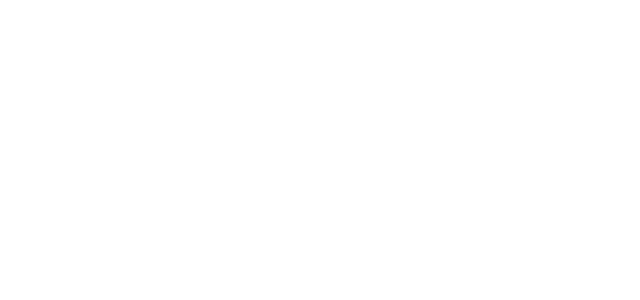
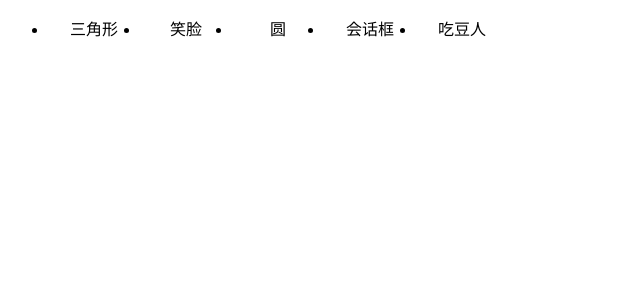
Before and after one commit to attheGarden/vite-test, a Vue app: page /simpleTest in a window 1280 px wide. Before the commit this address had no page. Shown: the top 300 px of the page, without its empty margins (0-640 px from the left). Built offline with nearby package versions, Linux system fonts and the light colour scheme.

Commit message:
简单绘制练习

```diff
--- /dev/null
+++ b/src/components/simpleTest.vue
@@ -0,0 +1,230 @@
+<template>
+  <div class="canvas-wrapper">
+    <div class="menu">
+      <ul>
+        <li @click="drawTriangle">三角形</li>
+        <li @click="drawSmileFace">笑脸</li>
+        <li @click="drawCircle">圆</li>
+        <li @click="drawDialog">会话框</li>
+        <li @click="drawPic">吃豆人</li>
+      </ul>
+    </div>
+    <canvas id="canvas" width="500" height="400"></canvas>
+  </div>
+</template>
+
+<script>
+
+export default {
+  name: 'simpleTest',
+  setup() {
+    const drawTriangle = () => {
+      const canvas = document.getElementById('canvas')
+      const ctx = canvas.getContext('2d')
+      ctx.clearRect(0, 0, canvas.width, canvas.height)
+      ctx.beginPath()
+      ctx.moveTo(25, 25)
+      ctx.lineTo(100, 25)
+      ctx.lineTo(25, 105)
+      ctx.fill()
+
+      ctx.beginPath()
+      ctx.moveTo(125, 125);
+      ctx.lineTo(125, 45);
+      ctx.lineTo(45, 125);
+      ctx.closePath()
+      ctx.stroke()
+    }
+
+    const drawSmileFace = () => {
+      const canvas = document.getElementById('canvas')
+      const ctx = canvas.getContext('2d')
+      ctx.clearRect(0, 0, canvas.width, canvas.height)
+      ctx.beginPath()
+      ctx.arc(75, 75, 50, 0, Math.PI * 2, true)
+      ctx.moveTo(110, 75);
+      ctx.arc(75, 75, 35, 0, Math.PI, false);   // 口(顺时针)
+      ctx.moveTo(65, 65);
+      ctx.arc(60, 65, 5, 0, Math.PI * 2, true);  // 左眼
+      ctx.moveTo(95, 65);
+      ctx.arc(90, 65, 5, 0, Math.PI * 2, true);  // 右眼
+      ctx.stroke();
+    }
+
+    const drawCircle = () => {
+      const canvas = document.getElementById('canvas')
+      const ctx = canvas.getContext('2d')
+      ctx.clearRect(0, 0, canvas.width, canvas.height)
+      for (let i= 0; i<4; i++) {
+        for (let j = 0; j < 3; j++) {
+          ctx.beginPath()
+          const x = 25 + j * 50; // x 坐标值
+          const y = 25 + i * 50; // y 坐标值
+          const radius = 20; // 圆弧半径
+          const startAngle = 0; // 开始点
+          const endAngle = Math.PI + (Math.PI * j) / 2; // 结束点
+          const anticlockwise = i % 2 !== 0; // 顺时针或逆时针
+
+          ctx.arc(x, y, radius, startAngle, endAngle, anticlockwise);
+
+          if (i>1){
+            ctx.fill();
+          } else {
+            ctx.stroke();
+          }
+        }
+      }
+    }
+
+    const drawDialog = () => {
+      const canvas = document.getElementById('canvas')
+      const ctx = canvas.getContext('2d')
+      ctx.clearRect(0, 0, canvas.width, canvas.height)
+      // 二次贝塞尔曲线
+      ctx.beginPath();
+      ctx.moveTo(75, 25);
+      ctx.quadraticCurveTo(25, 25, 25, 62.5);
+      ctx.quadraticCurveTo(25, 100, 50, 100);
+      ctx.quadraticCurveTo(50, 120, 30, 125);
+      ctx.quadraticCurveTo(60, 120, 65, 100);
+      ctx.quadraticCurveTo(125, 105, 125, 62.5);
+      ctx.quadraticCurveTo(125, 25, 75, 25);
+      ctx.stroke();
+    }
+
+    const roundedRect = (ctx, x, y, width, height, radius) =>{
+      ctx.beginPath()
+      ctx.moveTo(x, y + radius)
+      ctx.lineTo(x, y + height - radius)
+      ctx.quadraticCurveTo(x, y + height, x + radius, y + height)
+      ctx.lineTo(x + width - radius, y + height)
+      ctx.quadraticCurveTo(x + width, y + height, x + width, y + height - radius)
+      ctx.lineTo(x + width, y + radius)
+      ctx.quadraticCurveTo(x + width, y, x + width - radius, y)
+      ctx.lineTo(x + radius, y)
+      ctx.quadraticCurveTo(x, y, x, y + radius)
+      ctx.stroke()
+    }
+    const drawPic = () => {
+      const canvas = document.getElementById('canvas')
+      const ctx = canvas.getContext('2d')
+      roundedRect(ctx, 12, 12, 164, 164, 15);
+      roundedRect(ctx, 19, 19, 150, 150, 9);
+      roundedRect(ctx, 53, 53, 49, 33, 10);
+      roundedRect(ctx, 53, 119, 49, 16, 6);
+      roundedRect(ctx, 135, 53, 25, 33, 10);
+      roundedRect(ctx, 135, 119, 25, 49, 10);
+
+      ctx.beginPath();
+      ctx.arc(37, 37, 13, Math.PI / 7, -Math.PI / 7, false);
+      ctx.lineTo(31, 37);
+      ctx.fill();
+
+      for(let i = 0; i < 8; i++){
+        ctx.fillRect(51 + i * 16, 35, 4, 4);
+      }
+
+      for(let i = 0; i < 6; i++){
+        ctx.fillRect(115, 51 + i * 16, 4, 4);
+      }
+
+      for(let i = 0; i < 8; i++){
+        ctx.fillRect(51 + i * 16, 99, 4, 4);
+      }
+
+      ctx.beginPath();
+      ctx.moveTo(83, 116);
+      ctx.lineTo(83, 102);
+      ctx.bezierCurveTo(83, 94, 89, 88, 97, 88);
+      ctx.bezierCurveTo(105, 88, 111, 94, 111, 102);
+      ctx.lineTo(111, 116);
+      ctx.lineTo(106.333, 111.333);
+      ctx.lineTo(101.666, 116);
+      ctx.lineTo(97, 111.333);
+      ctx.lineTo(92.333, 116);
+      ctx.lineTo(87.666, 111.333);
+      ctx.lineTo(83, 116);
+      ctx.fill();
+
+      ctx.fillStyle = "white";
+      ctx.beginPath();
+      ctx.moveTo(91, 96);
+      ctx.bezierCurveTo(88, 96, 87, 99, 87, 101);
+      ctx.bezierCurveTo(87, 103, 88, 106, 91, 106);
+      ctx.bezierCurveTo(94, 106, 95, 103, 95, 101);
+      ctx.bezierCurveTo(95, 99, 94, 96, 91, 96);
+      ctx.moveTo(103, 96);
+      ctx.bezierCurveTo(100, 96, 99, 99, 99, 101);
+      ctx.bezierCurveTo(99, 103, 100, 106, 103, 106);
+      ctx.bezierCurveTo(106, 106, 107, 103, 107, 101);
+      ctx.bezierCurveTo(107, 99, 106, 96, 103, 96);
+      ctx.fill();
+
+      ctx.fillStyle = "black";
+      ctx.beginPath();
+      ctx.arc(101, 102, 2, 0, Math.PI * 2, true);
+      ctx.fill();
+
+      ctx.beginPath();
+      ctx.arc(89, 102, 2, 0, Math.PI * 2, true);
+      ctx.fill();
+    }
+
+    return {drawTriangle, drawSmileFace, drawCircle, drawDialog, drawPic}
+  }
+}
+</script>
+
+
+<style lang="less">
+.canvas-wrapper {
+  .menu {
+    width: 500px;
+    height: 70px;
+
+    ul {
+      display: flex;
+      align-items: center;
+      justify-content: center;
+
+      li {
+        flex: 1;
+        text-align: center;
+        cursor: pointer;
+      }
+    }
+  }
+
+  .box-wrapper {
+    width: 200px;
+    height: 100px;
+    display: flex;
+
+    .box1 {
+      width: 100px;
+      height: 100px;
+      background-color: red;
+      border-top-right-radius: 40px;
+    }
+
+    .box2 {
+      width: 100px;
+      height: 100px;
+      border-bottom-left-radius: 40px;
+      border-top-left-radius: 50px;
+      background-color: aqua;
+      z-index: 3;
+    }
+
+    .box3 {
+      position: relative;
+      width: 50px;
+      height: 50px;
+      background-color: red;
+      right: 80px;
+      top: 50px;
+    }
+
+  }
+}
+</style>
--- a/src/router/router.js
+++ b/src/router/router.js
@@ -25,6 +25,11 @@
     path: '/disappear',
     name: 'disappear',
     component: () => import('../components/disappear.vue')
+  },
+  {
+    path: '/simpleTest',
+    name: 'simpleTest',
+    component: () => import('../components/simpleTest.vue')
   }
 ]
 
```
